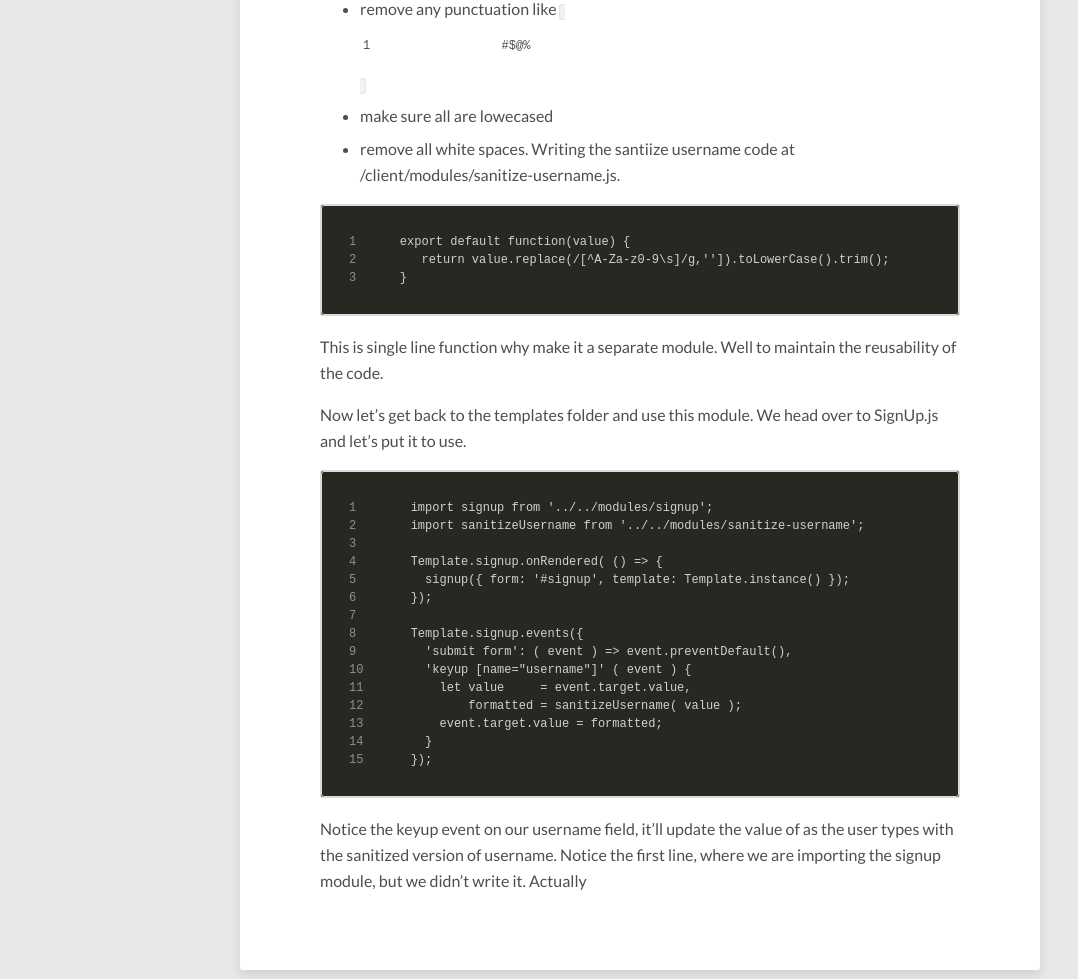
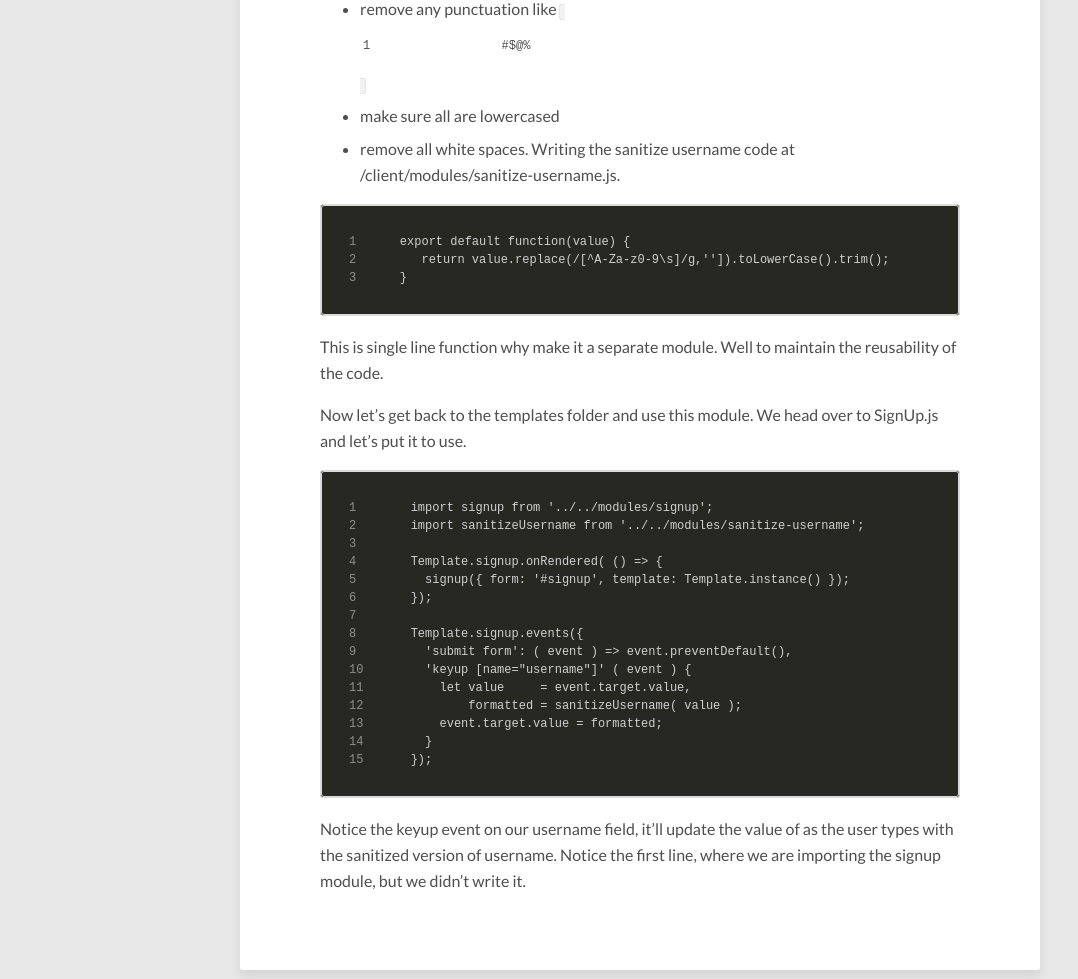
Before and after one commit to enigmanshu/Portfolio, a Jekyll site: the page built from index.html, in a window 1280 px wide and 1400 px high, scrolled down 4643 px. Shown: the part 154-1133 px from the top of the window, without its empty margins (0-1078 px from the left). Built offline with Jekyll 4.4.1, drawn with Linux system fonts in a browser that asks for light colours; nearby versions of some CDN libraries; the list of posts is cut into pages by our own code.

````diff
--- a/_posts/2016-05-28-Build-Application-on-Meteor.md
+++ b/_posts/2016-05-28-Build-Application-on-Meteor.md
@@ -143,9 +143,9 @@
 ```
 Restricting the entered username to only wanted literals. So what are wanted literals and how specifically do we want. So we want our code to do the followings:
 * remove any punctuation like `#$@%`
-* make sure all are lowecased
+* make sure all are lowercased
 * remove all white spaces.
-Writing the santiize username code at /client/modules/sanitize-username.js.
+Writing the sanitize username code at /client/modules/sanitize-username.js.
 
 ```
 export default function(value) {
@@ -174,4 +174,4 @@
 });
 ```
 Notice the keyup event on our username field, it'll update the value of as the user types with the sanitized version of username.
-Notice the first line, where we are importing the signup module, but we didn't write it. Actually
+Notice the first line, where we are importing the signup module, but we didn't write it.
````
Also changed, not shown: other parts of _posts/2016-05-28-Build-Application-on-Meteor.md (+1 -1 lines).
